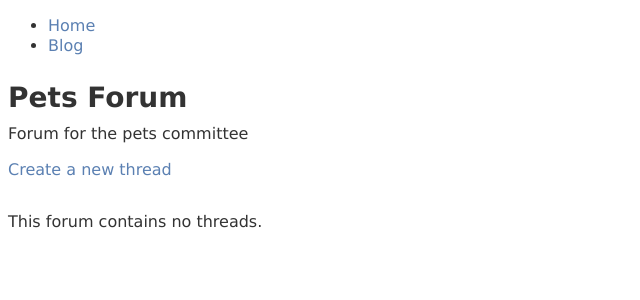
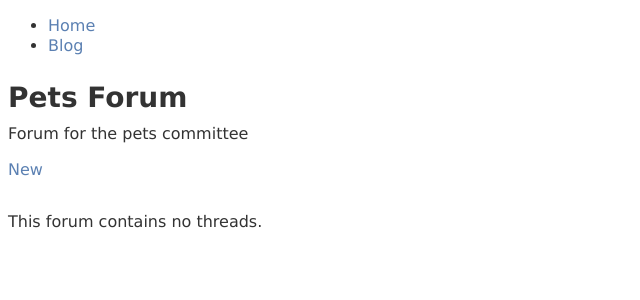
Before and after one commit to jrwdunham/cghousing, a Django app: template cghousing/templates/coop/forum_detail.html in a window 1280 px wide. Shown: the top 300 px of the page, without its empty margins (0-640 px from the left). Run offline with Django 3.2, Linux system fonts and the light colour scheme; the template is opened without the code that fills it: values that come from a table or form of the project are taken from there, others are empty; data comes from the database, SQL or seed files in the repository; some libraries are stand-ins or nearby versions.

Commit message:
Small fix to thread new button

```diff
--- a/cghousing/templates/coop/forum_detail.html
+++ b/cghousing/templates/coop/forum_detail.html
@@ -24,7 +24,10 @@
 
   <p>{{ forum.description }}</p>
 
-  <a class="action-link" href="{% url 'coop:thread_new' forum.url_name %}">Create a new thread</a>
+  <a class="action-link"
+     href="{% url 'coop:thread_new' forum.url_name %}"
+     title="Click to ceate a new thread in this forum."
+    ><i class="fa fa-fw fa-plus"></i>New</a>
 
   {% if forum.threads.count %}
     <table class="default-table">
--- a/cghousing/templates/coop/thread_new.html
+++ b/cghousing/templates/coop/thread_new.html
@@ -13,7 +13,7 @@
                 <a href="{% url 'coop:forum' pk=forum.id %}"
                     >{{forum.name}}</a>
                 &gt;
-                <a href="{% url 'coop:thread_new' url_name=forum.url_name %}">new</a>
+                new
             </div>
         </div>
     </div>
```
